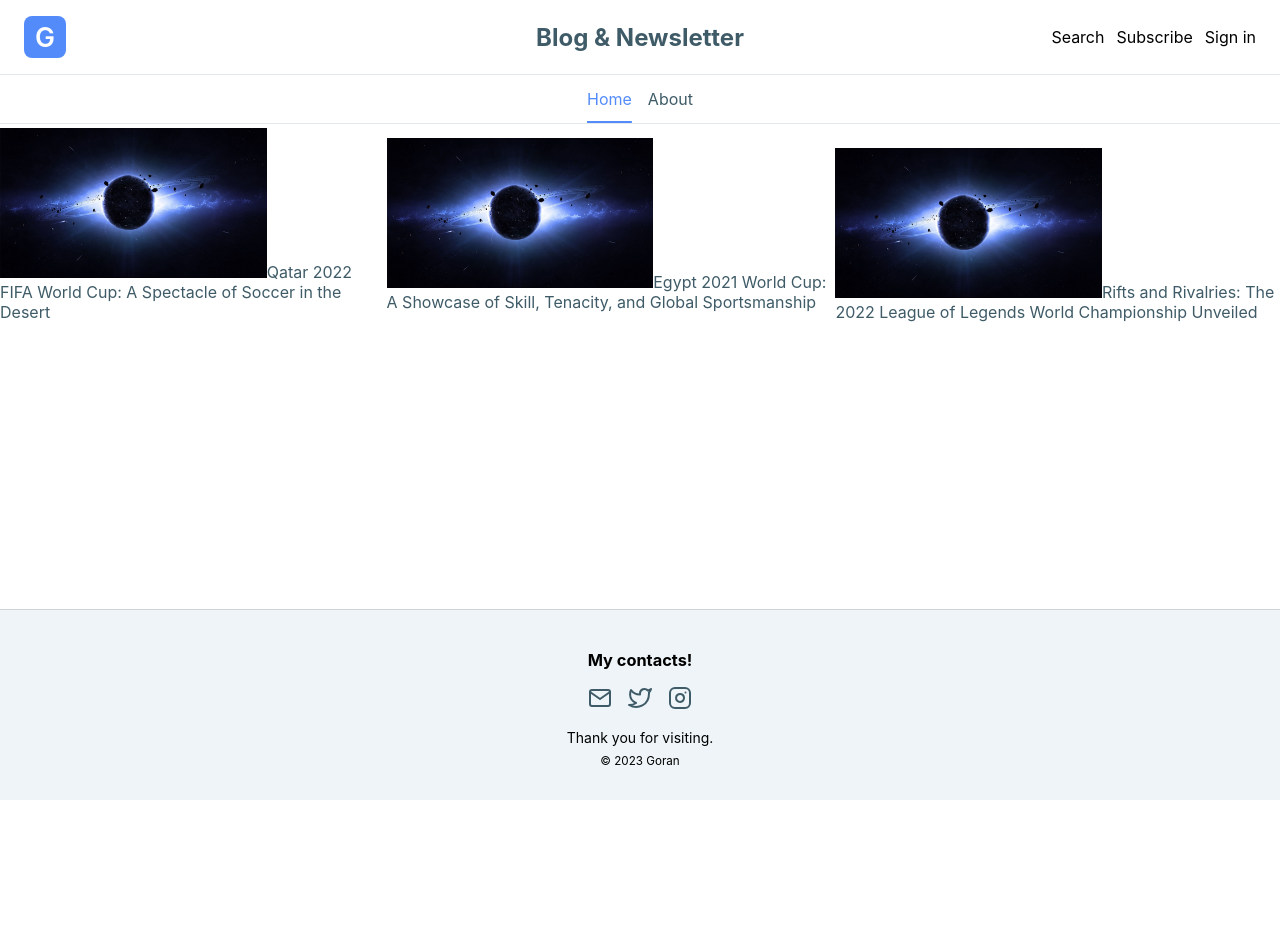
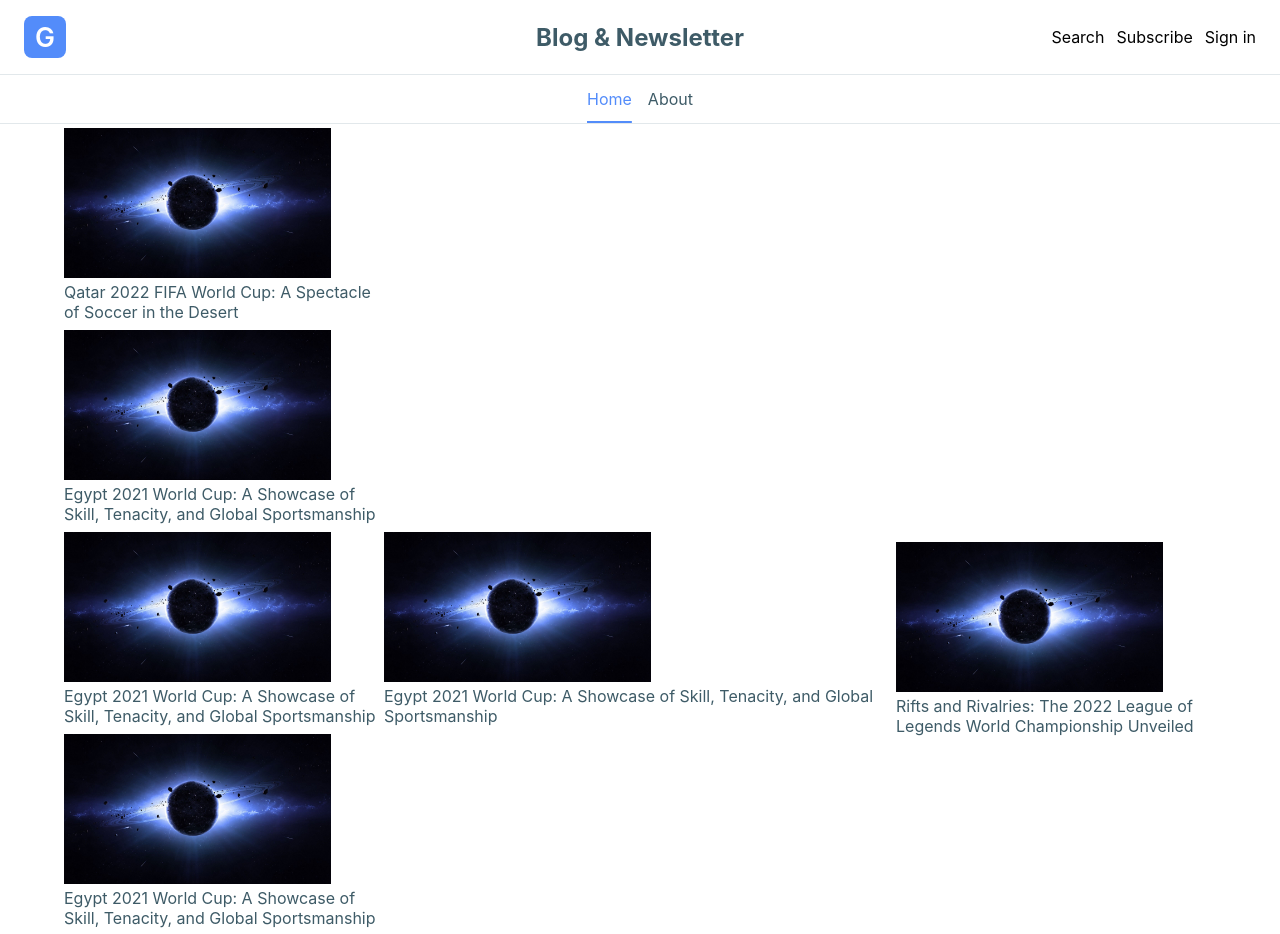
Before and after one commit to ggoran8/blog, a React (Create React App) app: page / in a window 1280 px wide. Shown: the top 934 px of the page. Before the commit the page ends 800 px from the top, so only its background shows below. Built offline with nearby package versions, Linux system fonts and the light colour scheme.

Commit message:
blog - changes

```diff
--- a/src/index.css
+++ b/src/index.css
@@ -26,8 +26,8 @@ img {
 .container {
 	display: flex;
 	flex-direction: column;
+	min-width: 100vw;
 	min-height: 100vh;
-	min-width: 100vw;
 }
 
 .main {
--- a/src/pages/frontpage/FrontPage.module.css
+++ b/src/pages/frontpage/FrontPage.module.css
@@ -2,21 +2,18 @@
 	display: flex;
 	justify-content: center;
 	align-items: center;
-	flex: 1;
 }
 
 .firstSection {
-	flex-grow: 2;
+	display: flex;
+	flex-direction: column;
+	flex-basis: 25%;
 }
 
 .secondSection {
-	flex-grow: 1;
+	flex-basis: 40%;
 }
 
 .thirdSection {
-	flex-grow: 1;
+	flex-basis: 25%;
 }
-
-.main {
-	flex: 1;
-}
--- a/src/pages/frontpage/Home.jsx
+++ b/src/pages/frontpage/Home.jsx
@@ -11,21 +11,55 @@ const MainPage = () => {
 				<section className={styles.firstSection}>
 					<Link to='/footballworldcup'>
 						<img src={space} alt='a' />
-						Qatar 2022 FIFA World Cup: A Spectacle of Soccer in the Desert
+						<p>
+							Qatar 2022 FIFA World Cup: A Spectacle of Soccer in the Desert
+						</p>
+					</Link>
+					<Link to='/handballworldcup'>
+						<img src={space} alt='a' />
+						<p>
+							Egypt 2021 World Cup: A Showcase of Skill, Tenacity, and Global
+							Sportsmanship
+						</p>
+					</Link>
+					<Link to='/handballworldcup'>
+						<img src={space} alt='a' />
+						<p>
+							Egypt 2021 World Cup: A Showcase of Skill, Tenacity, and Global
+							Sportsmanship
+						</p>
+					</Link>
+					<Link to='/handballworldcup'>
+						<img src={space} alt='a' />
+						<p>
+							Egypt 2021 World Cup: A Showcase of Skill, Tenacity, and Global
+							Sportsmanship
+						</p>
+					</Link>
+					<Link to='/handballworldcup'>
+						<img src={space} alt='a' />
+						<p>
+							Egypt 2021 World Cup: A Showcase of Skill, Tenacity, and Global
+							Sportsmanship
+						</p>
 					</Link>
 				</section>
 				<section className={styles.secondSection}>
 					<Link to='/handballworldcup'>
 						<img src={space} alt='a' />
-						Egypt 2021 World Cup: A Showcase of Skill, Tenacity, and Global
-						Sportsmanship
+						<p>
+							Egypt 2021 World Cup: A Showcase of Skill, Tenacity, and Global
+							Sportsmanship
+						</p>
 					</Link>
 				</section>
 				<article className={styles.thirdSection}>
 					<Link to='/lolworlds'>
 						<img src={space} alt='a' />
-						Rifts and Rivalries: The 2022 League of Legends World Championship
-						Unveiled
+						<p>
+							Rifts and Rivalries: The 2022 League of Legends World Championship
+							Unveiled
+						</p>
 					</Link>
 				</article>
 			</div>
```
